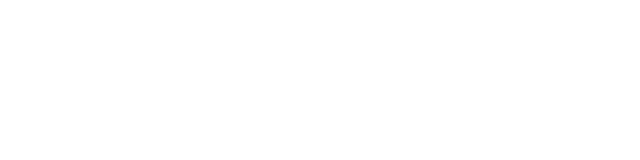
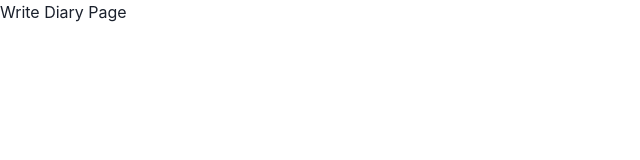
Before and after one commit to im2sh/DATABASE-PROJECT-COMP-322, a React (Create React App) app in the folder phase-4/togaether/src/main/frontend/: page /writeDiary in a window 1280 px wide. Before the commit this address had no page. Shown: the top 160 px of the page, without its empty margins (0-640 px from the left). Built offline with nearby package versions, Linux system fonts and the light colour scheme.

Commit message:
Feat: "diary-write page Start" Cf. Recall and commit 11/28 work
01-Chakra UI install and set up ChakraProvider,
02-make writediary directory and route WriteDiaryPage.jsx to App.js

```diff
--- a/phase-4/togaether/src/main/frontend/src/App.js
+++ b/phase-4/togaether/src/main/frontend/src/App.js
@@ -4,6 +4,8 @@ import HomePage from "./pages/home/HomePage";
 import LoginPage from "./pages/login/LoginPage";
 import SignupPage from "./pages/signup/SignupPage";
 import ChangePasswordPage from "./pages/changePassword/ChangePasswordPage";
+import WriteDiaryPage from './pages/writediary/WriteDiaryPage';
+
 
 const App = () => {
   return (
@@ -18,6 +20,8 @@ const App = () => {
             path="/changePassword"
             element={<ChangePasswordPage />}
           ></Route>
+          <Route path="/writeDiary"
+          element={<WriteDiaryPage />} />
         </Routes>
       </Router>
     </>
--- a/phase-4/togaether/src/main/frontend/src/index.css
+++ b/phase-4/togaether/src/main/frontend/src/index.css
@@ -10,6 +10,11 @@
   font-style: normal;
 }
 
+@font-face {
+  font-family: 'Pretendard-Medium';
+  src: url('https://cdn.jsdelivr.net/gh/Project-Noonnu/noonfonts_2107@1.1/Pretendard-Medium.woff') format('woff');
+  font-style: normal;
+}
 
 body {
   margin: 0;
--- a/phase-4/togaether/src/main/frontend/src/index.js
+++ b/phase-4/togaether/src/main/frontend/src/index.js
@@ -3,11 +3,15 @@ import ReactDOM from "react-dom/client";
 import "./index.css";
 import App from "./App";
 import reportWebVitals from "./reportWebVitals";
+import { ChakraProvider } from '@chakra-ui/react';
+
 
 const root = ReactDOM.createRoot(document.getElementById("root"));
 root.render(
   <React.StrictMode>
+    <ChakraProvider>
     <App />
+    </ChakraProvider>
   </React.StrictMode>
 );
 
--- /dev/null
+++ b/phase-4/togaether/src/main/frontend/src/pages/writediary/WriteDiaryPage.jsx
@@ -0,0 +1,12 @@
+import React from 'react';
+
+const WriteDiaryPage = () => {
+  return (
+    <div>
+      <h1>Write Diary Page</h1>
+
+    </div>
+  );
+};
+
+export default WriteDiaryPage;
```
